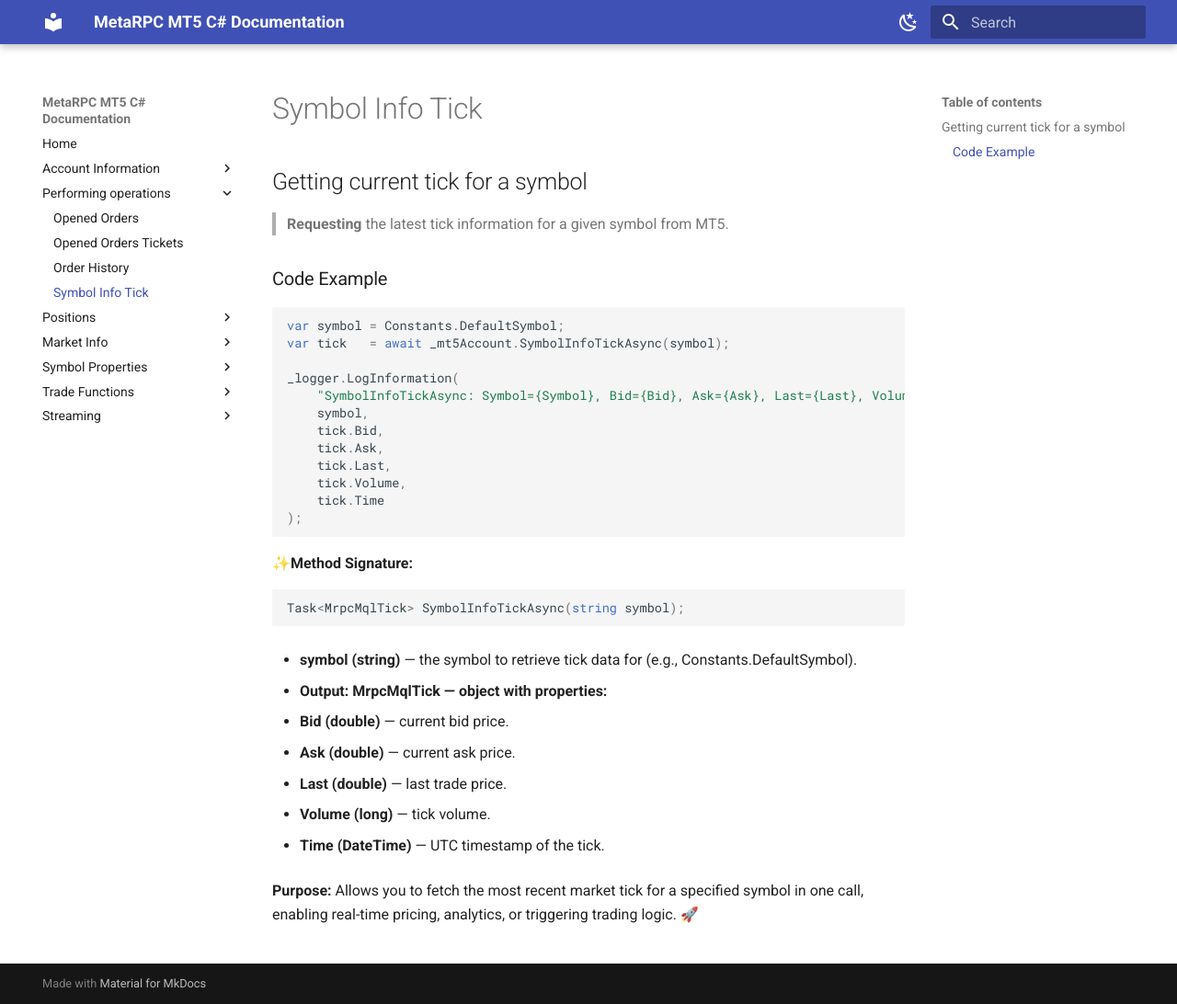
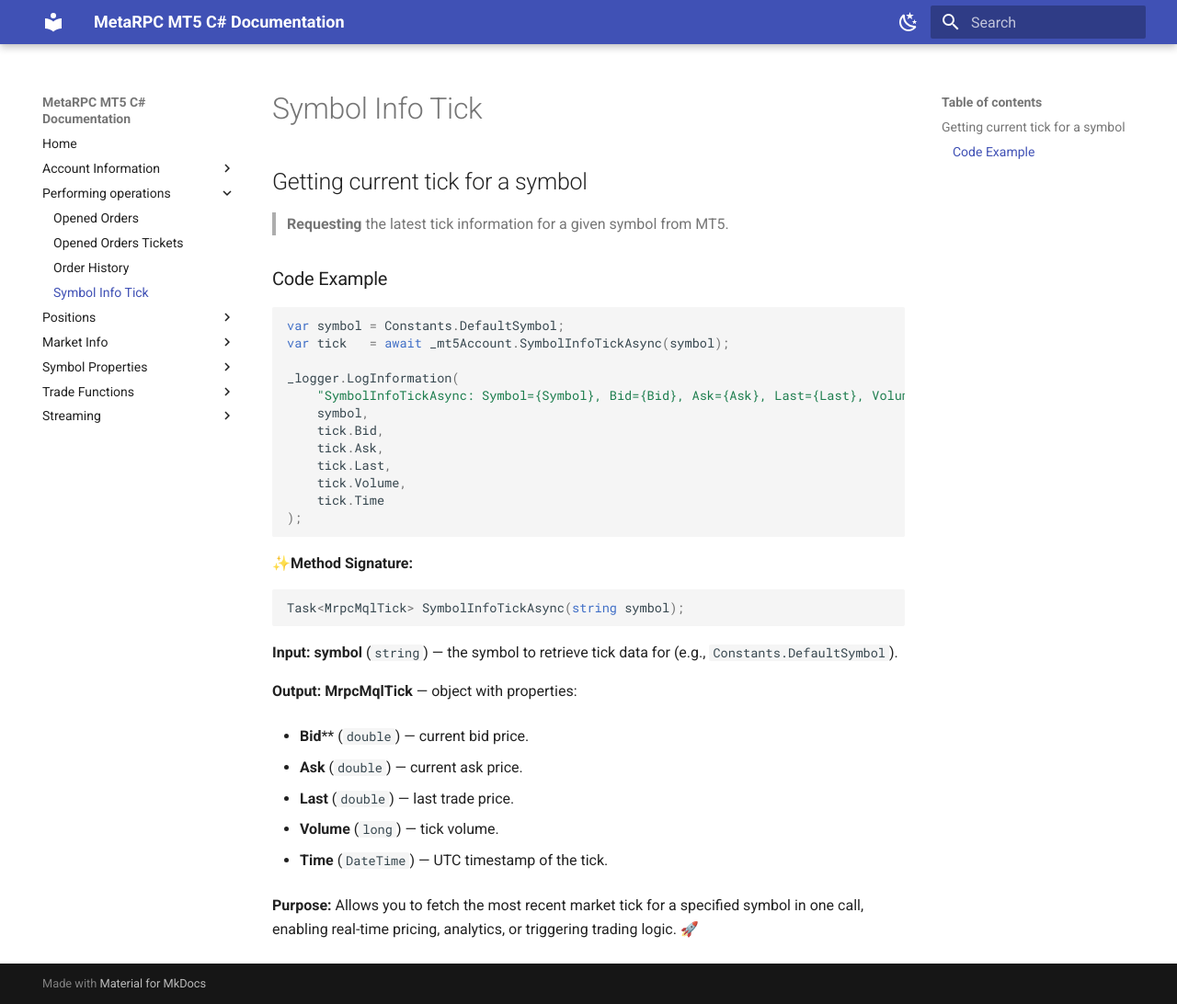
Before and after one commit to MetaRPC/CSharpMT5, an MkDocs documentation site: the page built from docs/orders/SymbolInfoTick.md, in a window 1280 px wide and 1092 px high. Shown: the whole window at 92% size. Built offline with MkDocs 1.6.1 and Material for MkDocs 9.7.7, drawn with Linux system fonts in a browser that asks for light colours.

Commit message:
Update SymbolInfoTick.md

````diff
--- a/docs/orders/SymbolInfoTick.md
+++ b/docs/orders/SymbolInfoTick.md
@@ -23,21 +23,20 @@ _logger.LogInformation(
 ```csharp
 Task<MrpcMqlTick> SymbolInfoTickAsync(string symbol);
 ```
+**Input:** **symbol** (`string`) — the symbol to retrieve tick data for (e.g., `Constants.DefaultSymbol`).
 
-* **symbol (string)** — the symbol to retrieve tick data for (e.g., Constants.DefaultSymbol).
+ **Output:**
+     **MrpcMqlTick** — object with properties:
 
-* **Output:**
-     **MrpcMqlTick — object with properties:**
+ * **Bid**** (`double`) — current bid price.
 
-   * **Bid (double)** — current bid price.
+ * **Ask** (`double`) — current ask price.
 
-   * **Ask (double)** — current ask price.
+ * **Last** (`double`) — last trade price.
 
-   * **Last (double)** — last trade price.
+ * **Volume** (`long`) — tick volume.
 
-   * **Volume (long)** — tick volume.
-
-   * **Time (DateTime)** — UTC timestamp of the tick.
+* **Time** (`DateTime`) — UTC timestamp of the tick.
 
 **Purpose:**
 Allows you to fetch the most recent market tick for a specified symbol in one call, enabling real-time pricing, analytics, or triggering trading logic. 🚀
````
